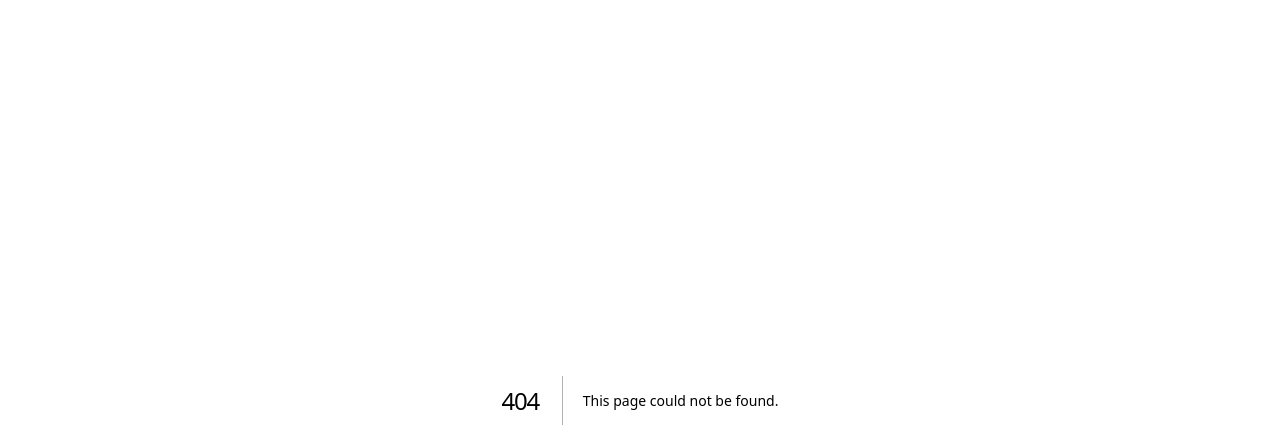
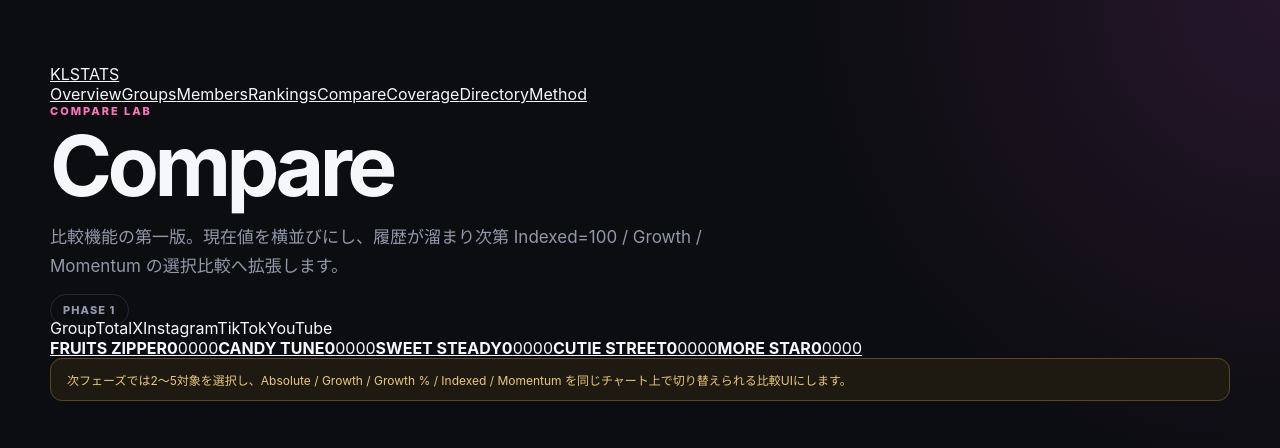
Before and after one commit to ProtChan/kawaii-lab-stats, a Next.js app: page /compare in a window 1280 px wide. Before the commit this address had no page. Shown: the top 448 px of the page. Built offline with nearby package versions, Linux system fonts and the light colour scheme.

Commit message:
feat: add first compare matrix page

```diff
--- /dev/null
+++ b/app/compare/page.tsx
@@ -0,0 +1,20 @@
+import Link from "next/link";
+import { SiteNav } from "@/components/site-nav";
+import { liveGroupStats } from "@/lib/live-stats";
+
+const fmt = (value: number | null) => value == null ? "—" : new Intl.NumberFormat("ja-JP").format(value);
+
+export default function ComparePage() {
+  const groups = [...liveGroupStats].sort((a,b)=>b.ecosystemFollowers-a.ecosystemFollowers);
+  return (
+    <main>
+      <SiteNav />
+      <header className="pageHero"><div><p className="eyebrow">COMPARE LAB</p><h1>Compare</h1><p className="lead">比較機能の第一版。現在値を横並びにし、履歴が溜まり次第 Indexed=100 / Growth / Momentum の選択比較へ拡張します。</p></div><span className="badge">PHASE 1</span></header>
+      <section className="tablePanel compareTable">
+        <div className="dataTable compareRow headerRow"><span>Group</span><span>Total</span><span>X</span><span>Instagram</span><span>TikTok</span><span>YouTube</span></div>
+        {groups.map((group)=><Link href={`/groups/${group.slug}`} className="dataTable compareRow" key={group.slug}><strong>{group.name}</strong><b>{fmt(group.ecosystemFollowers)}</b><span>{fmt(group.platforms.X)}</span><span>{fmt(group.platforms.Instagram)}</span><span>{fmt(group.platforms.TikTok)}</span><span>{fmt(group.platforms.YouTube)}</span></Link>)}
+      </section>
+      <section className="notice">次フェーズでは2〜5対象を選択し、Absolute / Growth / Growth % / Indexed / Momentum を同じチャート上で切り替えられる比較UIにします。</section>
+    </main>
+  );
+}
```
